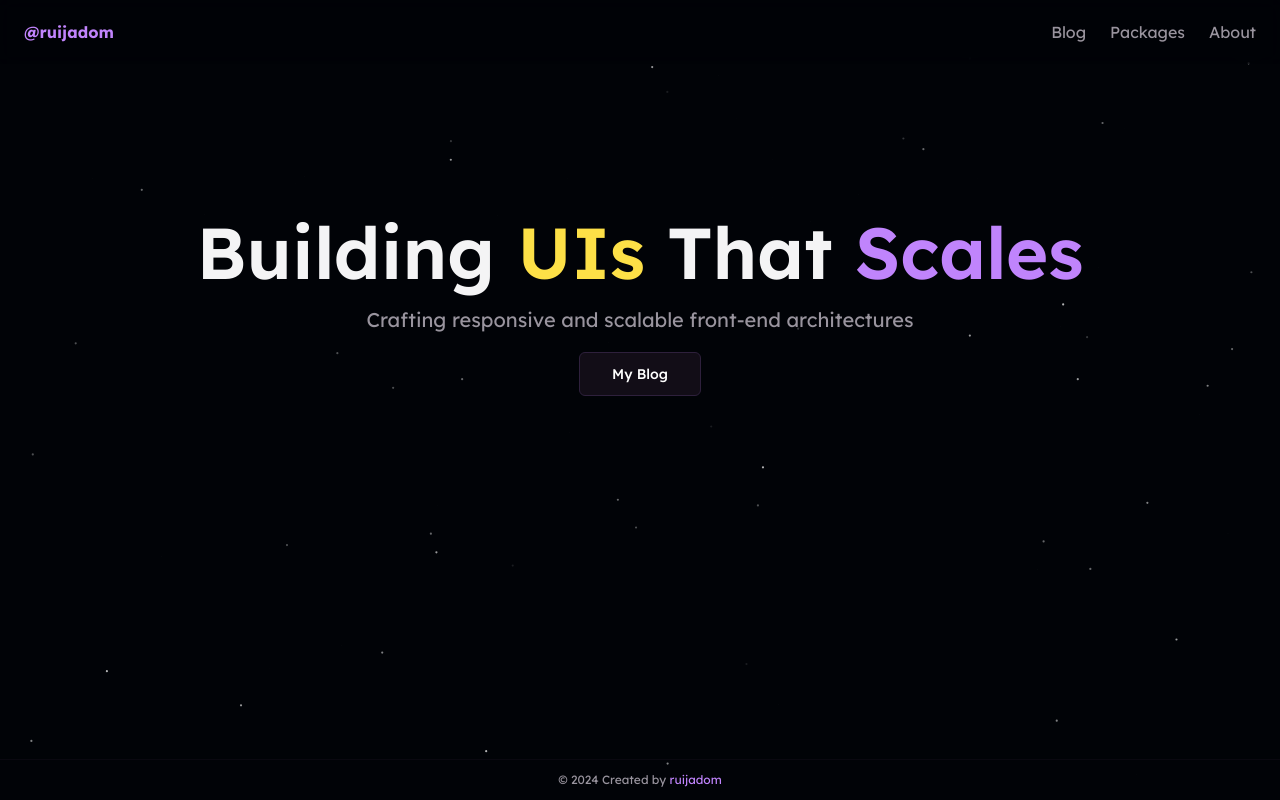
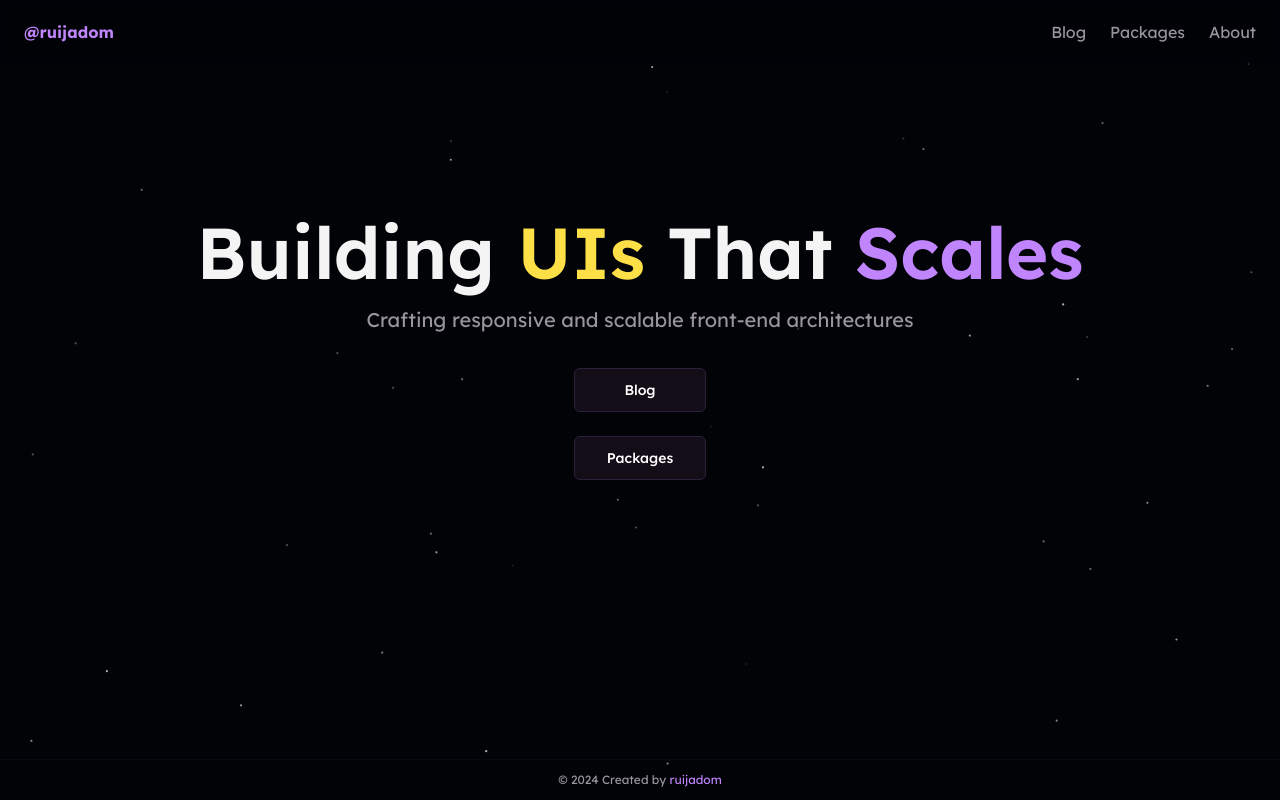
Before and after one commit to ruijadom/ruijadom-blog, a Next.js app: page / in a window 1280 px wide. Built offline with nearby package versions, Linux system fonts and the light colour scheme.

Commit message:
feat: improve space

```diff
--- a/src/app/packages/page.tsx
+++ b/src/app/packages/page.tsx
@@ -42,7 +42,6 @@ async function getPackages(): Promise<NpmPackage[]> {
       links: {
         npm: obj.package.links.npm,
         homepage: obj.package.links.homepage,
-        repository: obj.package.links.repository,
       },
       date: obj.package.date,
       downloads: obj.package.downloads,
--- a/src/app/page.tsx
+++ b/src/app/page.tsx
@@ -14,7 +14,7 @@ export default function Home() {
         <p className="max-w-2xl leading-normal text-muted-foreground sm:text-xl sm:leading-8">
           {siteConfig.description}
         </p>
-        <div className="space-x-4">
+        <div className="mt-4 flex flex-col space-y-6">
           <Link
             href="/blog"
             className={cn(
@@ -22,7 +22,17 @@ export default function Home() {
               "border",
             )}
           >
-            My Blog
+            Blog
+          </Link>
+
+          <Link
+            href="/packages"
+            className={cn(
+              buttonVariants({ size: "lg", variant: "secondary" }),
+              "border",
+            )}
+          >
+            Packages
           </Link>
         </div>
       </div>
```
Also changed, not shown: .kiro/steering/floating-planets.md (added), .kiro/steering/packages-page.md (added).
